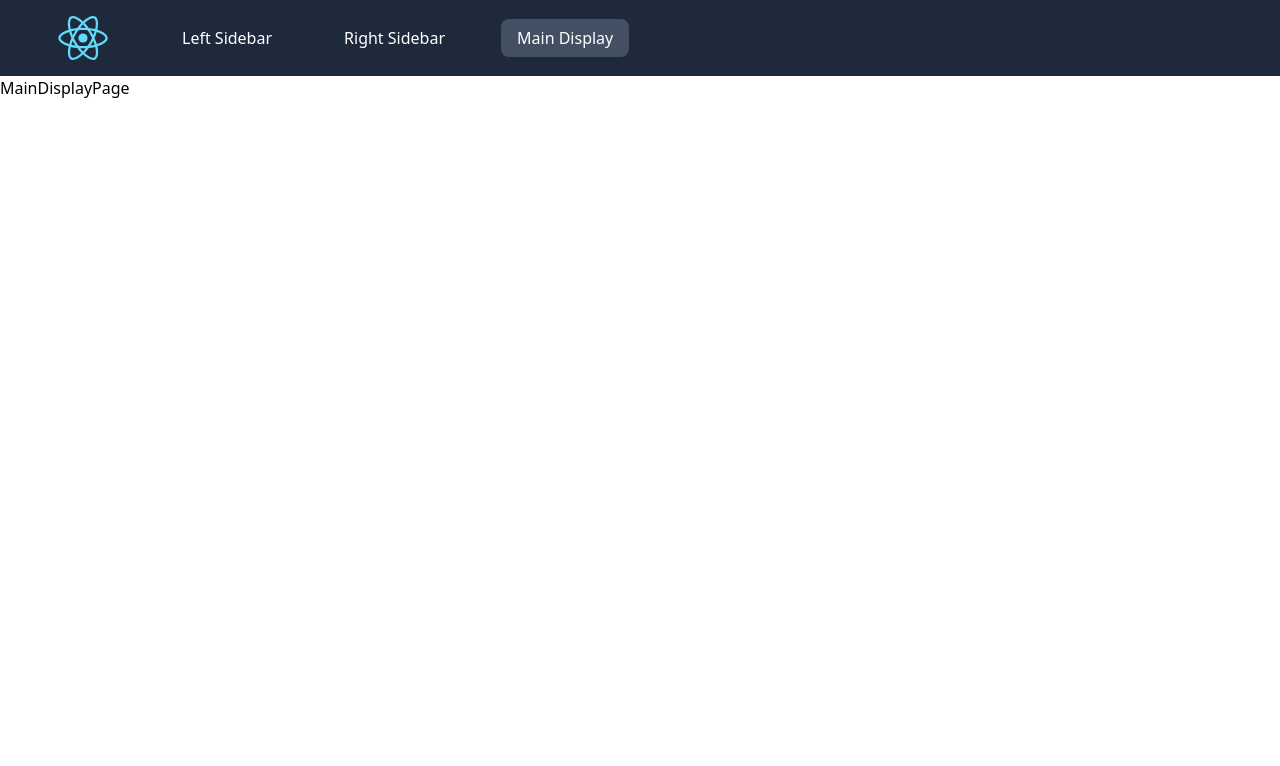
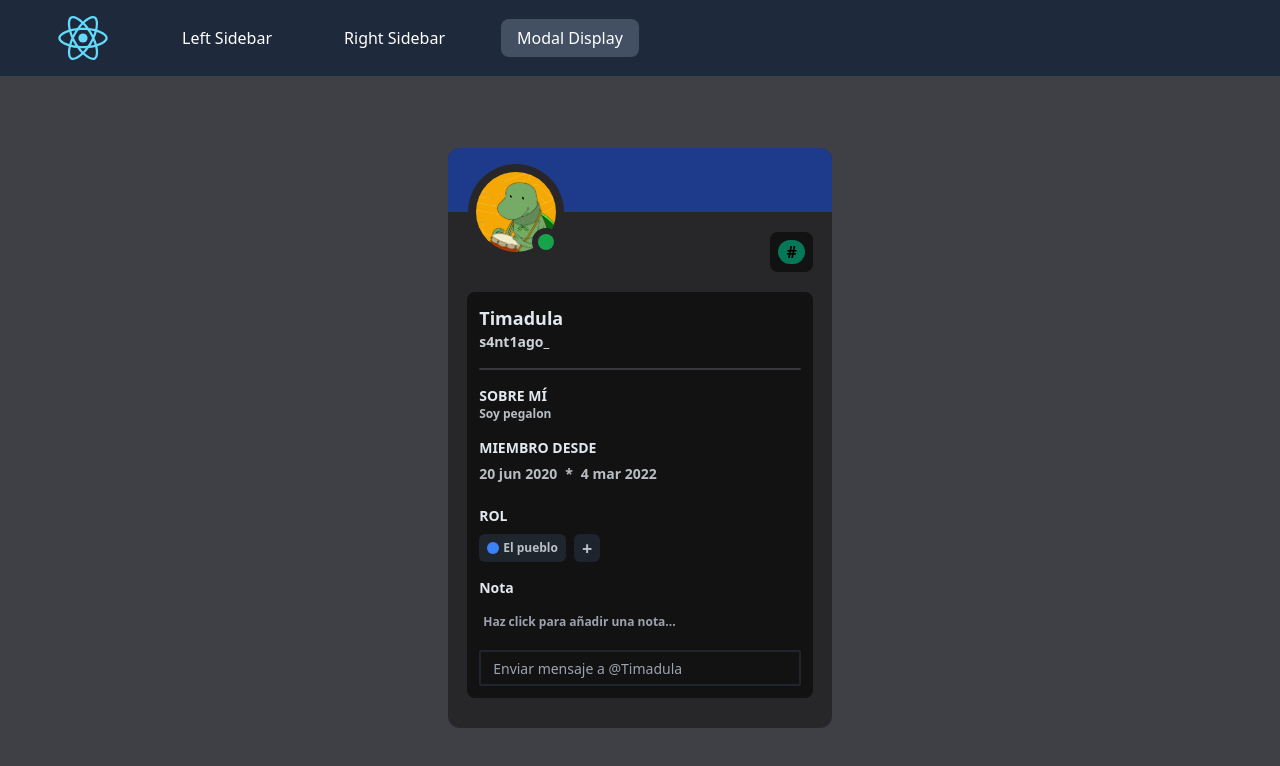
Before and after one commit to dpacoria21/discord-components, a React (Vite) app in the folder discord-components/: page /main-display in a window 1280 px wide. Shown: the top 766 px of the page. Built offline with nearby package versions, Linux system fonts and the light colour scheme.

Commit message:
Se logro realizar el modal de discord con tailwindCSS

```diff
--- a/discord-components/src/components/Navbar.jsx
+++ b/discord-components/src/components/Navbar.jsx
@@ -22,7 +22,7 @@ export const Navbar = () => {
                 <li>
                     <NavLink to={'/main-display'} className={({isActive}) =>
                         isActive ? 'px-4 py-2 rounded-lg bg-slate-600/90 transition ease-linear' : 'px-4 py-2 rounded-lg hover:bg-slate-200/10'
-                    } >Main Display</NavLink>
+                    } >Modal Display</NavLink>
                 </li>
             </ul>
 
--- a/discord-components/src/components/UserConnected.jsx
+++ b/discord-components/src/components/UserConnected.jsx
@@ -1,21 +1,24 @@
-import React from 'react'
+export const UserConnected = ({group, isActiveFn}) => {
 
-export const UserConnected = ({group}) => {
     return (
-        <div className='flex gap-3 items-center'>
-            <div className='h-max w-max relative'>
-                <img className='h-12 w-12 object-cover rounded-full' src={group.img} alt={group.title} />
-                <div className='bg-zinc-900 rounded-full right-0 bottom-0 absolute flex justify-center items-center h-5 w-5'>
+
+
+        <div className='flex relative cursor-pointer hover:bg-slate-300/20 px-3 py-2 rounded-md gap-3 items-center'>
+            <div className='h-max relative'>
+                <img className='h-10 w-10 object-cover rounded-full' src={group.img} alt={group.title} />
+                <div className='bg-zinc-800 rounded-full right-0 -bottom-1 absolute flex justify-center items-center h-5 w-5'>
                     <span className='group relative cursor-pointer w-3 h-3 flex justify-center bg-green-600 rounded-full z-10 right-0 bottom-0'>
-                        <span className='absolute w-max h-max hidden group-hover:block px-3 py-2 rounded-lg bg-neutral-900 -top-[47px] text-slate-300 font-semibold text-sm'>{group.status}</span>
-                        <span className='absolute hidden group-hover:block -top-[14.5px] border-8 border-transparent border-t-neutral-900'></span>
+                        <span className='absolute w-max h-max transition-all ease-in-out pointer-events-none opacity-0 group-hover:opacity-100 px-3 py-2 rounded-lg bg-neutral-900 -top-[47px] text-slate-300 font-semibold text-sm'>{group.status}</span>
+                        <span className='absolute pointer-events-none transition-all ease-in-out opacity-0 group-hover:opacity-100 -top-[14.5px] border-8 border-transparent border-t-neutral-900'></span>
                     </span>
                 </div>
             </div>
             <div className='flex flex-col'>
-                <p className='line-clamp-1 text-md font-sans font-semibold text-green-500'>{group.name}</p>
+                <p className='line-clamp-1 text-base font-sans font-semibold text-green-500'>{group.name}</p>
                 <p className='line-clamp-1 text-xs tracking-wide font-sans font-normal text-slate-400'>{group.playing}</p>
             </div>
+
         </div>
+
     )
 }
--- a/discord-components/src/pages/MainDisplayPage.jsx
+++ /dev/null
@@ -1,7 +0,0 @@
-import React from 'react'
-
-export const MainDisplayPage = () => {
-    return (
-        <div>MainDisplayPage</div>
-    )
-}
--- a/discord-components/src/pages/MainPage.jsx
+++ b/discord-components/src/pages/MainPage.jsx
@@ -5,8 +5,10 @@ import { AppRouter } from '../router/AppRouter'
 export const MainPage = () => {
     return (
         <>
-            <Navbar/>
-            <AppRouter />
+            <div className='flex flex-col h-screen'>
+                <Navbar/>
+                <AppRouter />
+            </div>
         </>
     )
 }
--- /dev/null
+++ b/discord-components/src/pages/ModalDisplayPage.jsx
@@ -0,0 +1,74 @@
+import React from 'react'
+
+export const ModalDisplayPage = () => {
+    return (
+        <div className='flex justify-center items-center grow bg-zinc-700'>
+            <div className='flex flex-col w-96 min-h-[580px] grow-0 bg-zinc-800 rounded-xl'>
+                <div className='flex relative grow-0 h-16 bg-blue-900 rounded-tr-xl rounded-tl-xl'>
+                    <div className='absolute flex items-center justify-center w-24 h-24 rounded-full top-4 left-5 bg-zinc-800'>
+                        <img src={'img-3.png'} alt="gunter" className='w-20 h-20 rounded-full object-cover' />
+                        <div className='bg-zinc-800 rounded-full right-1 bottom-1 absolute flex justify-center items-center h-7 w-7'>
+                            <span className='group relative cursor-pointer w-4 h-4 flex justify-center bg-green-600 rounded-full z-10 right-0 bottom-0'>
+                                <span className='absolute w-max h-max transition-all ease-in-out pointer-events-none opacity-0 group-hover:opacity-100 px-3 py-2 rounded-lg bg-neutral-900 -top-[47px] text-slate-300 font-semibold text-sm'>En línea</span>
+                                <span className='absolute pointer-events-none transition-all ease-in-out opacity-0 group-hover:opacity-100 -top-[14.5px] border-8 border-transparent border-t-neutral-900'></span>
+                            </span>
+                        </div>
+                    </div>
+                </div>
+                <div className='w-full flex flex-col items-center'>
+                    <div className='flex justify-end w-[90%] items-center h-20'>
+                        <div className='bg-zinc-950/70 rounded-lg px-2 py-2 flex h-fit items-center'>
+                            <p className='text-black font-extrabold text-base px-2 text-center bg-emerald-700 rounded-full'>#</p>
+                        </div>
+                    </div>
+                    <div className='w-[90%] p-3 bg-zinc-950/70 rounded-lg flex flex-col gap-4'>
+
+                        <div className=''>
+                            <p className='text-slate-200 text-lg font-bold'>Timadula</p>
+                            <p className='text-slate-200/90 text-sm font-semibold'>s4nt1ago_</p>
+                        </div>
+
+                        <hr className='border-slate-300/20 border-[1px] rounded-full'/>
+
+                        <div className=''>
+                            <p className='text-slate-200 text-sm font-bold'>SOBRE MÍ</p>
+                            <p className='text-slate-200/80 text-xs font-semibold'>Soy pegalon</p>
+                        </div>
+
+                        <div className=''>
+                            <p className='text-slate-200 text-sm font-bold'>MIEMBRO DESDE</p>
+                            <div className='flex gap-2 h-8 items-center'>
+                                <p className='text-slate-200/80 text-sm font-semibold'>20 jun 2020</p>
+                                <p className='text-slate-200/80 text-sm font-semibold'>*</p>
+                                <p className='text-slate-200/80 text-sm font-semibold'>4 mar 2022</p>
+                            </div>
+                        </div>
+
+                        <div className='flex flex-col gap-2'>
+                            <p className='text-slate-200 text-sm font-bold'>ROL</p>
+                            <div className='flex gap-2'>
+                                <div className='flex items-center gap-1 cursor-pointer bg-slate-700/40 w-fit px-2 py-1 rounded-md'>
+                                    <span className='w-3 h-3 rounded-full bg-blue-500'></span>
+                                    <p className="text-slate-200/80 text-xs font-semibold">El pueblo</p>
+                                </div>
+                                <div className='flex items-center gap-1 cursor-pointer bg-slate-700/40 w-fit px-2 h-fit rounded-md'>
+                                    <p className="text-slate-200/80 text-lg font-semibold">+</p>
+                                </div>
+                            </div>
+                        </div>
+
+                        <div className='flex flex-col gap-3'>
+                            <p className='text-slate-200 text-sm font-bold'>Nota</p>
+                            <input className='text-slate-200/80 text-xs font-semibold border-0 bg-transparent outline-none p-1' placeholder='Haz click para añadir una nota...'></input>
+                        </div>
+
+                        <div className=''>
+                            <input type="text" className='w-full h-9 rounded-sm border-2 text-slate-200/80 border-slate-700/40 outline-none bg-transparent px-3 py-2 text-sm' placeholder='Enviar mensaje a @Timadula'/>
+                        </div>
+
+                    </div>
+                </div>
+            </div>
+        </div>
+    )
+}
--- a/discord-components/src/pages/RightSidebarPage.jsx
+++ b/discord-components/src/pages/RightSidebarPage.jsx
@@ -4,9 +4,11 @@ import { UserConnected } from '../components/UserConnected'
 
 export const RightSidebarPage = () => {
 
+
+
     return (
         <section className='flex justify-end bg-zinc-700 h-screen'>
-            <div className='flex gap-5 flex-col h-full bg-zinc-800 w-60 px-4 py-4'>
+            <div className='flex gap-1 flex-col h-full bg-zinc-800 w-fit px-4 py-4'>
                 {
                     groups.map((group) => (
                         <UserConnected key={group.img} group={group}/>
--- a/discord-components/src/router/AppRouter.jsx
+++ b/discord-components/src/router/AppRouter.jsx
@@ -1,14 +1,14 @@
 import { Route, Routes } from "react-router-dom"
 import { LeftSidebarPage } from "../pages/LeftSidebarPage"
 import { RightSidebarPage } from "../pages/RightSidebarPage"
-import { MainDisplayPage } from "../pages/MainDisplayPage"
+import { ModalDisplayPage } from "../pages/ModalDisplayPage"
 
 export const AppRouter = () => {
     return (
         <Routes>
             <Route path="/left-sidebar" element={<LeftSidebarPage />}/>
             <Route path="/right-sidebar" element={<RightSidebarPage />}/>
-            <Route path="/main-display" element={<MainDisplayPage />}/>
+            <Route path="/main-display" element={<ModalDisplayPage />}/>
         </Routes>
     )
 }
```
